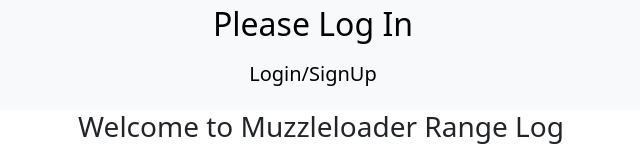
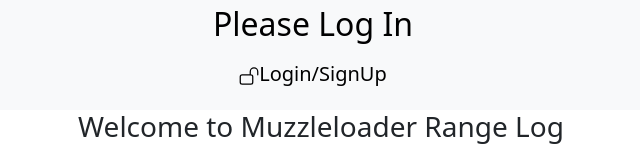
Before and after one commit to melliott7264/range-log, a React (Create React App) app in the folder client/: page / in a window 1280 px wide. Shown: the part 334-489 px from the top of the page, without its empty margins (319-959 px from the left). Built offline with nearby package versions, Linux system fonts and the light colour scheme.

Commit message:
added icons to navbar

```diff
--- a/client/src/components/Navbar.js
+++ b/client/src/components/Navbar.js
@@ -7,6 +7,11 @@ import SignUp from './SignUp';
 import Login from './Login';
 import Download from './Download';
 import rifleLogo from '../Rifle19Mask.png';
+import {
+  LockOpenIcon,
+  LockClosedIcon,
+  ArrowDownOnSquareIcon,
+} from '@heroicons/react/24/outline';
 
 import AuthService from '../utils/auth';
 
@@ -59,6 +64,7 @@ const AppNavbar = () => {
                     style={{ color: 'black' }}
                     onClick={() => setShowDownload(true)}
                   >
+                    <ArrowDownOnSquareIcon className="download-icon" />
                     Downloads
                   </Nav.Link>
 
@@ -66,6 +72,7 @@ const AppNavbar = () => {
                     style={{ color: 'black' }}
                     onClick={AuthService.logout}
                   >
+                    <LockClosedIcon className="lock-icon" />
                     Logout
                   </Nav.Link>
                 </>
@@ -74,6 +81,7 @@ const AppNavbar = () => {
                   style={{ color: 'black' }}
                   onClick={() => setShowModal(true)}
                 >
+                  <LockOpenIcon className="unlock-icon" />
                   Login/SignUp
                 </Nav.Link>
               )}
--- a/client/src/index.css
+++ b/client/src/index.css
@@ -12,7 +12,10 @@ code {
     monospace;
 }
 
-.button-icon {
+.button-icon,
+.unlock-icon,
+.lock-icon,
+.download-icon {
   width: 1em;
   height: 1em;
 }
```
